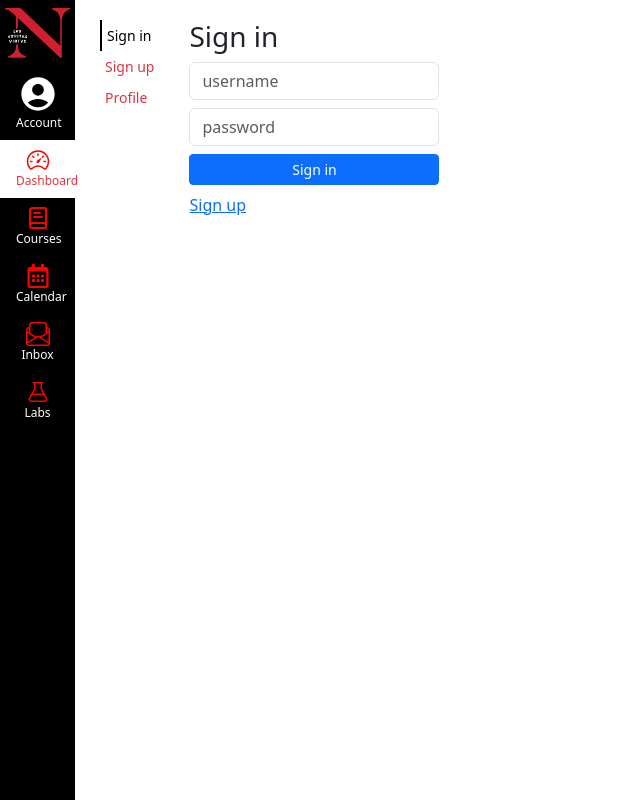
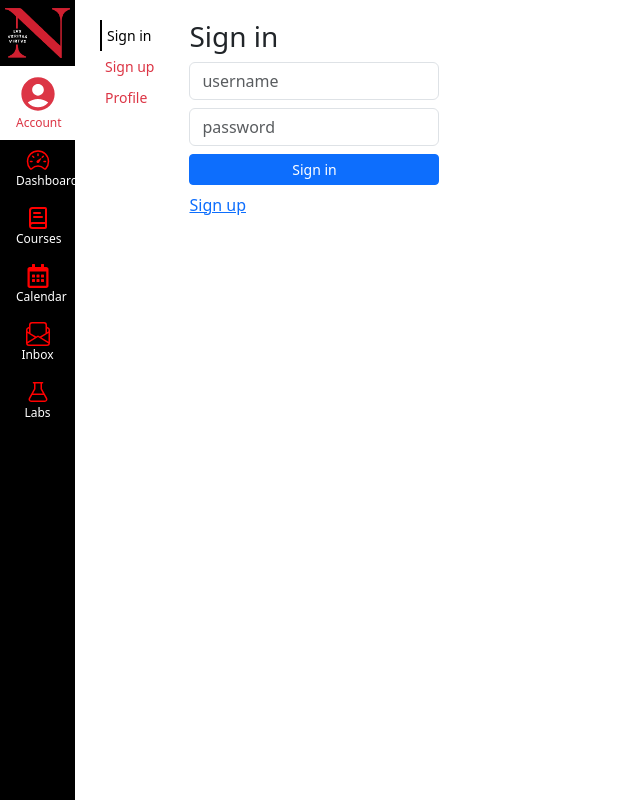
Before and after one commit to sychan91/kambaz-react-web-app-cs5610-sp25, a React (Vite) app: page /Labs#/Kambaz/Account/Signin in a window 1280 px wide. Shown: the whole page, without its empty margins (0-640 px from the left). Built offline with nearby package versions, Linux system fonts and the light colour scheme.

Commit message:
dynamic kambaz nav bar almost implemented. missing courses highlighting

```diff
--- a/src/Kambaz/Navigation.tsx
+++ b/src/Kambaz/Navigation.tsx
@@ -1,5 +1,5 @@
 import { ListGroup } from "react-bootstrap";
-import { Link } from "react-router-dom";
+import { Link, useLocation } from "react-router-dom";
 import { GoBeaker } from "react-icons/go";
 import { BsEnvelopePaper } from "react-icons/bs";
 import { FaRegCalendarAlt } from "react-icons/fa";
@@ -8,6 +8,44 @@ import { IoSpeedometerOutline } from "react-icons/io5";
 import { MdAccountCircle } from "react-icons/md";
 
 export default function KambazNavigation() {
+  const { pathname, state } = useLocation();
+  const links = [
+    {
+      label: "Dashboard",
+      path: "/Kambaz/Dashboard",
+      icon: IoSpeedometerOutline,
+      id: "wd-dashboard-link",
+      type: "dashboard",
+    },
+    {
+      label: "Courses",
+      path: "/Kambaz/Dashboard",
+      icon: LuBookText,
+      id: "wd-courses-link",
+      type: "courses",
+    },
+    {
+      label: "Calendar",
+      path: "/Kambaz/Calendar",
+      icon: FaRegCalendarAlt,
+      id: "wd-calendar-link",
+      type: "calendar",
+    },
+    {
+      label: "Inbox",
+      path: "/Kambaz/Inbox",
+      icon: BsEnvelopePaper,
+      id: "wd-inbox-link",
+      type: "inbox",
+    },
+    {
+      label: "Labs",
+      path: "/Labs",
+      icon: GoBeaker,
+      id: "wd-labs-link",
+      type: "labs",
+    },
+  ];
   return (
     <ListGroup
       style={{ width: 75 }}
@@ -28,67 +66,32 @@ export default function KambazNavigation() {
         as={Link}
         to="/Kambaz/Account"
         id="wd-account-link"
-        className="border-0 bg-black text-white text-center wd-f-very-small"
+        className={`border-0 text-center wd-f-very-small ${
+          pathname.includes("Account")
+            ? "bg-white text-danger"
+            : "bg-black text-white"
+        }`}
       >
         <MdAccountCircle className="wd-icon-lg" />
         <br />
         Account
       </ListGroup.Item>
-
-      <ListGroup.Item
-        as={Link}
-        to="/Kambaz/Dashboard"
-        id="wd-dashboard-link"
-        className="border-0 bg-white text-danger text-center wd-f-very-small"
-      >
-        <IoSpeedometerOutline className="wd-icon-red wd-icon-md" />
-        <br />
-        Dashboard
-      </ListGroup.Item>
-
-      <ListGroup.Item
-        as={Link}
-        to="/Kambaz/Dashboard"
-        id="wd-course-link"
-        className="border-0 bg-black text-white text-center wd-f-very-small"
-      >
-        <LuBookText className="wd-icon-red wd-icon-md" />
-        <br />
-        Courses
-      </ListGroup.Item>
-
-      <ListGroup.Item
-        as={Link}
-        to="/Kambaz/Calendar"
-        id="wd-calendar-link"
-        className="border-0 bg-black text-white text-center wd-f-very-small"
-      >
-        <FaRegCalendarAlt className="wd-icon-red wd-icon-md" />
-        <br />
-        Calendar
-      </ListGroup.Item>
-
-      <ListGroup.Item
-        as={Link}
-        to="/Kambaz/Inbox"
-        id="wd-inbox-link"
-        className="border-0 bg-black text-white text-center wd-f-very-small"
-      >
-        <BsEnvelopePaper className="wd-icon-red wd-icon-md" />
-        <br />
-        Inbox
-      </ListGroup.Item>
-
-      <ListGroup.Item
-        as={Link}
-        to="/Labs"
-        id="wd-labs-link"
-        className="border-0 bg-black text-white text-center wd-f-very-small"
-      >
-        <GoBeaker className="wd-icon-red wd-icon-md" />
-        <br />
-        Labs
-      </ListGroup.Item>
+      {links.map((link) => (
+        <ListGroup.Item
+          as={Link}
+          to={link.path}
+          id={link.id}
+          className={`border-0 text-center wd-f-very-small ${
+            pathname.includes(link.label)
+              ? "bg-white text-danger"
+              : "bg-black text-white"
+          }`}
+        >
+          <link.icon className="wd-icon-red wd-icon-md" />
+          <br />
+          {link.label}
+        </ListGroup.Item>
+      ))}
     </ListGroup>
   );
 }
```
